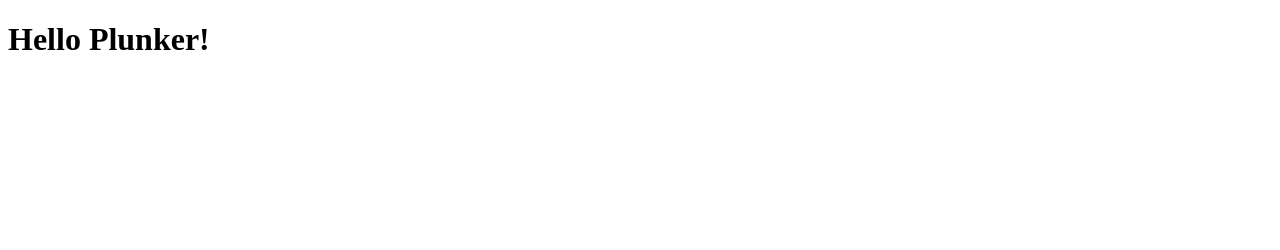
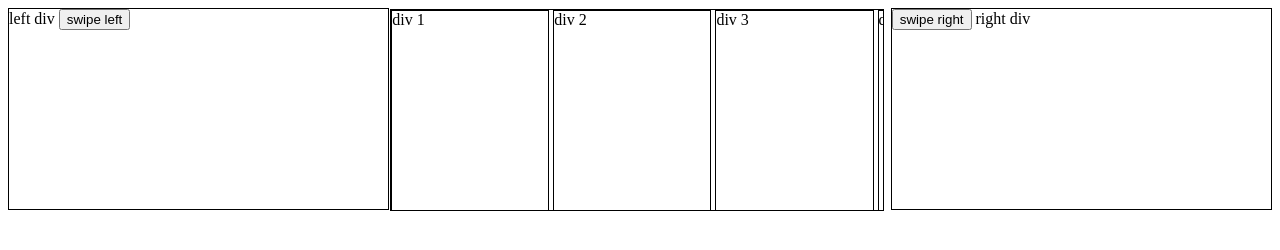
Before and after one commit to SwetaMajhi/repo, a plain HTML site: page index.html in a window 1280 px wide. Drawn offline with nearby package versions, Linux system fonts and the light colour scheme.

Commit message:
Add files via upload

```diff
--- a/index.html
+++ b/index.html
@@ -2,12 +2,57 @@
 <html>
 
   <head>
-    <link rel="stylesheet" href="style.css">
-    <script src="script.js"></script>
+    <meta charset="utf-8" />
+    <title></title>
+    <link rel="stylesheet" href="style.css" />
+
   </head>
 
   <body>
-    <h1>Hello Plunker!</h1>
+
+    <div class="left">
+      left div
+      <button id="left-button">
+        swipe left
+      </button>
+    </div>
+     <div class="center" id="content">
+      <div class=internal>
+        div 1
+      </div>
+       <div class=internal>
+        div 2
+      </div>
+       <div class=internal>
+        div 3
+      </div>
+       <div class=internal>
+        div 4
+      </div>
+       <div class=internal>
+        div 5
+      </div>
+       <div class=internal>
+        div 6
+      </div>
+       <div class=internal>
+        div 7
+      </div>
+       <div class=internal>
+        div 8
+      </div>
+     </div>
+    <div class="right">
+    <button id="right-button">
+        swipe right
+      </button>
+      right div
+    </div>
+
+
+
+     <script data-require="jquery" data-semver="2.1.1" src="//cdnjs.cloudflare.com/ajax/libs/jquery/2.1.1/jquery.min.js"></script>
+    <script src="script.js"></script>
   </body>
 
 </html>
--- a/script.js
+++ b/script.js
@@ -1 +1,15 @@
-// Code goes here
+// Add your javascript here
+
+   $('#right-button').click(function() {
+      event.preventDefault();
+      $('#content').animate({
+        scrollLeft: "+=200px"
+      }, "slow");
+   });
+
+     $('#left-button').click(function() {
+      event.preventDefault();
+      $('#content').animate({
+        scrollLeft: "-=200px"
+      }, "slow");
+   });
--- a/style.css
+++ b/style.css
@@ -1 +1,33 @@
-/* Styles go here */
+/* Put your css in here */
+
+.left{
+ float: left;
+ width: 30%;
+ height: 200px;
+ border: 1px solid black;
+}
+
+.internal{
+ width: 31.75%;
+ height: 100%;
+ border: 1px solid black;
+ display: inline-block;
+}
+
+.center{
+ float: left;
+ width: 38.9%;
+ height: 200px;
+ border: 1px solid black;
+ margin: 1px;
+ overflow: auto;
+ /*will change this to hidden later to deny scolling to user*/
+ white-space: nowrap;
+}
+
+.right{
+ float: right;
+ width: 30%;
+ height: 200px;
+ border: 1px solid black;
+}
```
